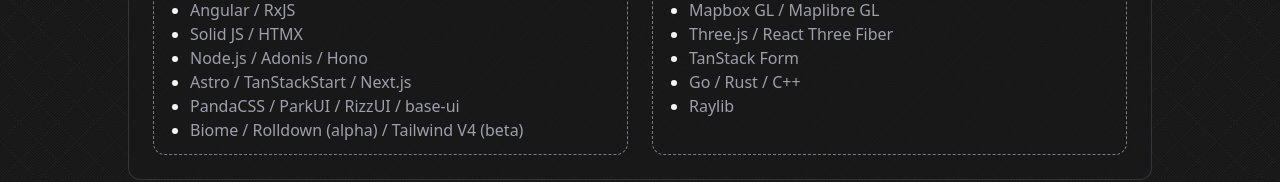
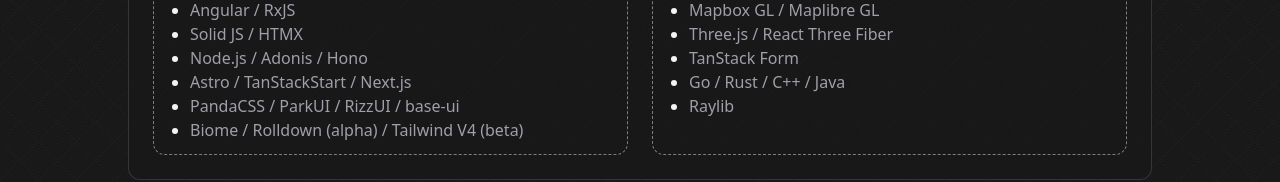
Before and after one commit to t-rosa/portfolio, a React (Vite) app: page /tools in a window 1280 px wide. Shown: the part 998-1180 px from the top of the page. Built offline with nearby package versions, Linux system fonts and the light colour scheme.

Commit message:
feat(tools-card): add Java to the list of languages

```diff
--- a/src/domains/tools/tools-card.tsx
+++ b/src/domains/tools/tools-card.tsx
@@ -104,7 +104,7 @@
               <p className="text-zinc-400">TanStack Form</p>
             </li>
             <li>
-              <p className="text-zinc-400">Go / Rust / C++</p>
+              <p className="text-zinc-400">Go / Rust / C++ / Java</p>
             </li>
             <li>
               <p className="text-zinc-400">Raylib</p>
```
